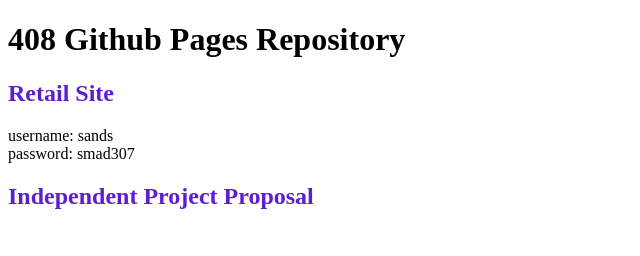
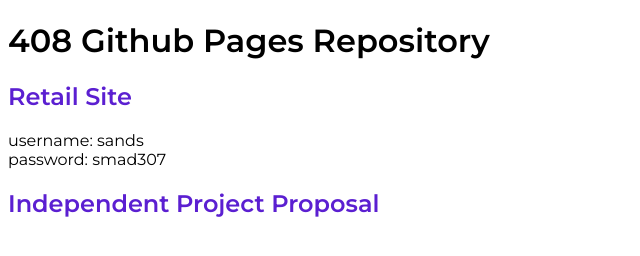
Before and after one commit to jessesands/jessesands.github.io, a plain HTML site: page index.html in a window 1280 px wide. Shown: the whole page, without its empty margins (0-640 px from the left). Drawn offline with Linux system fonts and the light colour scheme.

Commit message:
Update index.html

```diff
--- a/index.html
+++ b/index.html
@@ -1,9 +1,14 @@
 <!DOCTYPE html>
 <html lang="en">
 <head>
+  <link href="https://fonts.googleapis.com/css?family=Montserrat:300,400,500,600&display=swap" rel="stylesheet">
   <meta charset="UTF-8">
   <title>Project</title>
+
   <style>
+    body {
+    	font-family: 'Montserrat', sans-serif;
+    }
     a {
       text-decoration: none;
       color: #5b1fd1;
@@ -11,7 +16,6 @@
     }
     a:hover {
       color: #329691;
-
     }
   </style>
 
```
